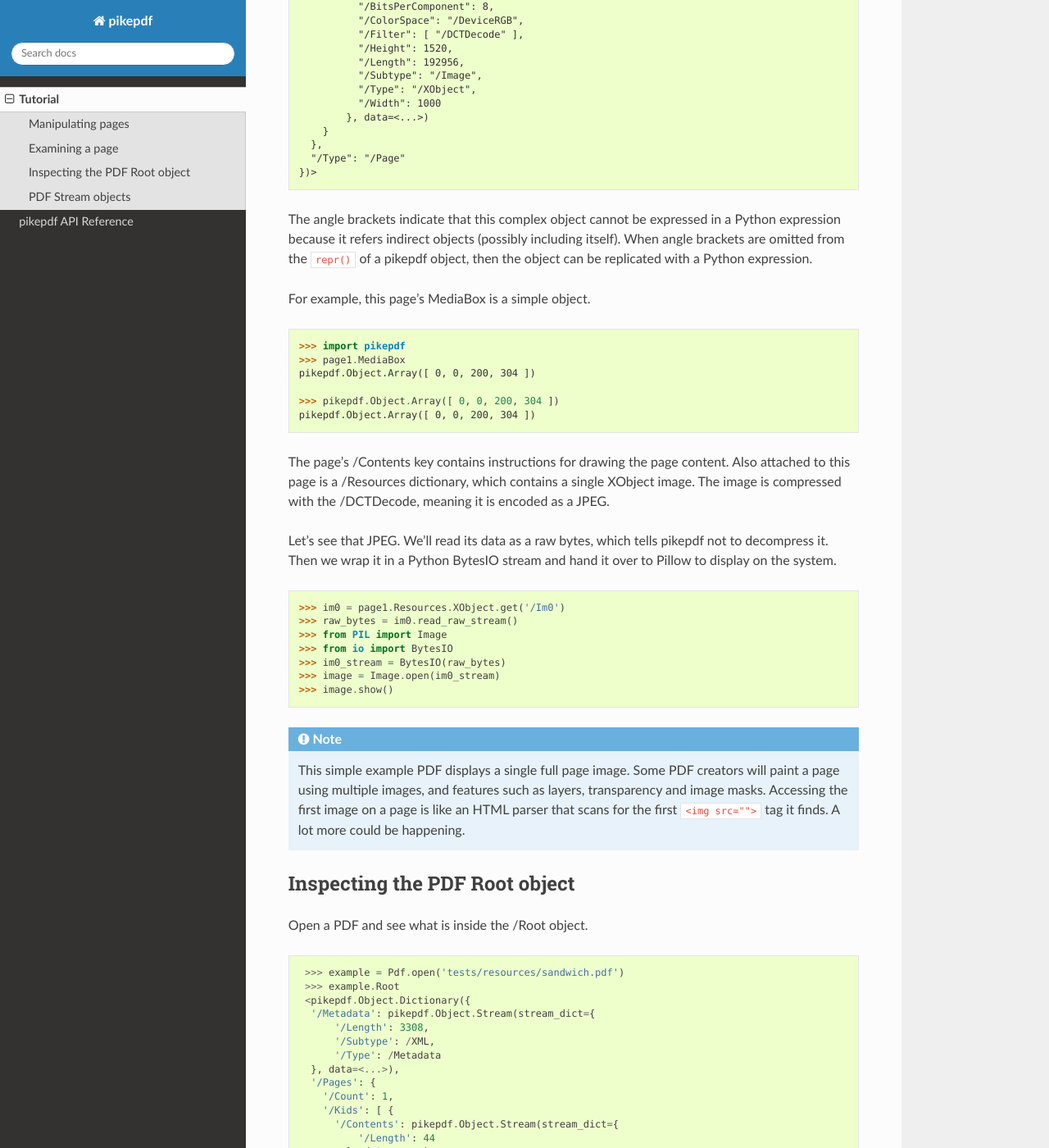
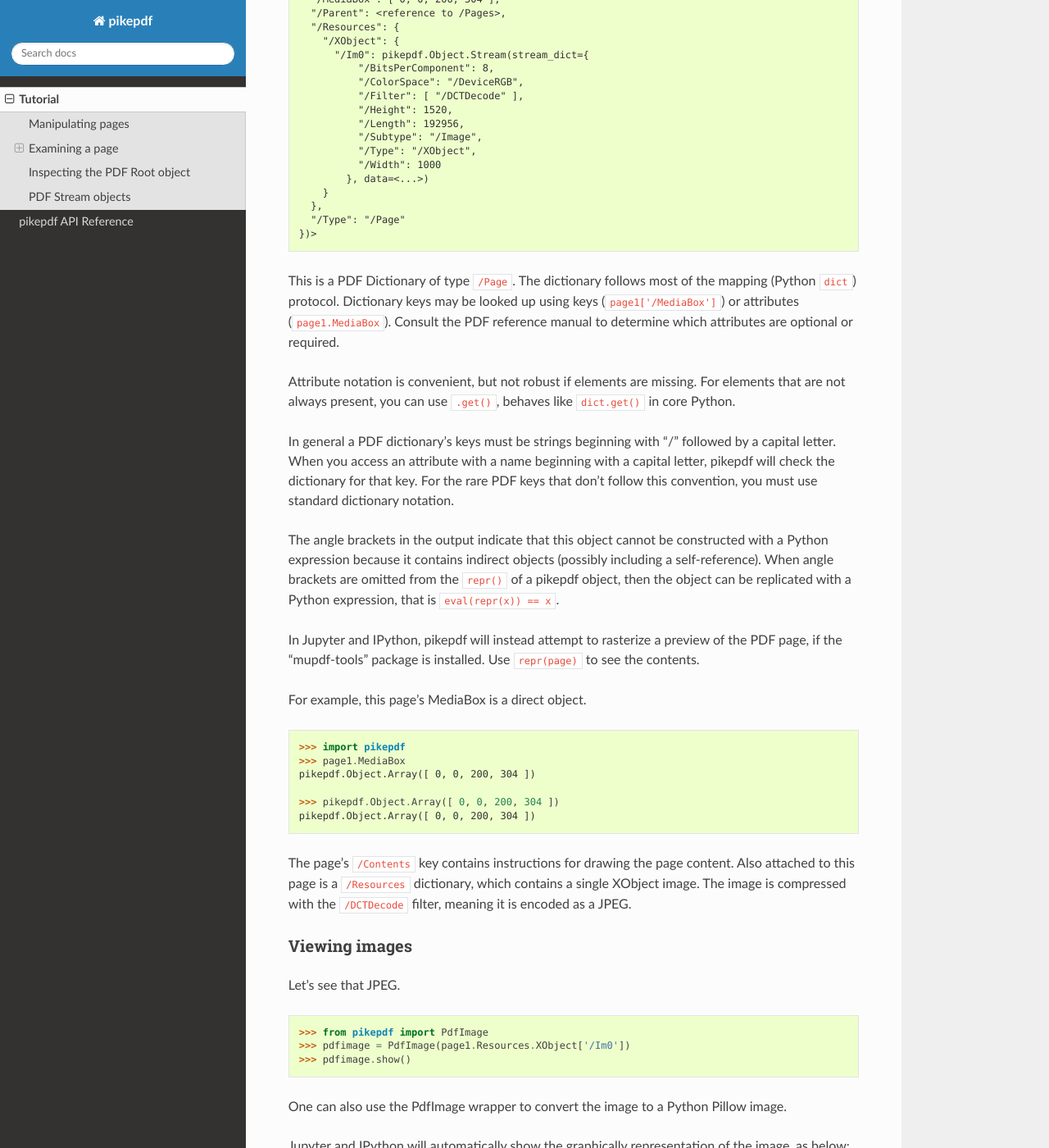
Before and after one commit to pikepdf/pikepdf, a Sphinx documentation site: the page built from docs/tutorial.rst, in a window 1280 px wide and 1400 px high, scrolled down 1894 px. Shown: the whole window at 82% size. Built offline with Sphinx 7.4.7 and the Read the Docs theme 2.0.0, drawn with Linux system fonts in a browser that asks for light colours; the version number could not be read and is left out; some of the changed text lies outside the part shown.

Commit message:
Improve tutorial

```diff
--- a/docs/tutorial.rst
+++ b/docs/tutorial.rst
@@ -1,8 +1,8 @@
 Tutorial
-========
+********
 
 In contrast to better known PDF libraries, pikepdf uses a single object to
-represent a PDF, whether, reading, writing or merging. We have cleverly named
+represent a PDF, whether reading, writing or merging. We have cleverly named
 this :class:`pikepdf.Pdf`.
 
 .. code-block:: python
@@ -22,10 +22,10 @@
 and ``Pdf.save()`` accepts seekable streams as output.
 
 Manipulating pages
-------------------
+==================
 
 pikepdf presents the pages in a PDF through the ``Pdf.pages`` property, which
-follows the ``list`` protocol.
+follows the ``list`` protocol. As such page numbers begin at 0.
 
 .. code-block:: python
 
@@ -63,6 +63,7 @@
    report.pages[0]         # Also the first page in the document
    del report.pages.p(50)  # Drop page 50
 
+To avoid confusion, the ``.p()`` accessor does not accept Python slices.
 
 .. note::
 
@@ -74,13 +75,14 @@
 
 .. warning::
 
-   Accessing page information through the /Root object is also possible, but
-   not recommended. The /Pages data structure in a PDF can be fairly complex,
-   and the ``.pages`` interface manages this complexity.
+   It's possible to obtain page information through the PDF ``/Root`` object as well,
+   but not recommend. The internal consistency of the various ``/Page`` and ``/Pages``
+   is not guaranteed when accessed in this manner, and in some PDFs the data
+   structure for these is fairly cmoplex. Use the ``.pages`` interface.
 
 
 Examining a page
-----------------
+================
 
 .. code-block:: python
 
@@ -110,13 +112,32 @@
     "/Type": "/Page"
   })>
 
+This is a PDF Dictionary of type ``/Page``. The dictionary follows most of the
+mapping (Python ``dict``) protocol. Dictionary keys may be looked up using
+keys (``page1['/MediaBox']``) or attributes (``page1.MediaBox``). Consult
+the PDF reference manual to determine which attributes are optional or required.
 
-The angle brackets indicate that this complex object cannot be expressed in a
-Python expression because it refers indirect objects (possibly including
-itself). When angle brackets are omitted from the ``repr()`` of a pikepdf
-object, then the object can be replicated with a Python expression.
+Attribute notation is convenient, but not robust if elements are missing.
+For elements that are not always present, you can use ``.get()``, behaves like
+``dict.get()`` in core Python.
 
-For example, this page's MediaBox is a simple object.
+In general a PDF dictionary's keys must be strings beginning with "/"
+followed by a capital letter. When you access an attribute with a name
+beginning with a capital letter, pikepdf will check the dictionary for
+that key. For the rare PDF keys that don't follow this convention, you
+must use standard dictionary notation.
+
+The angle brackets in the output indicate that this object cannot be
+constructed with a Python expression because it contains indirect objects
+(possibly including a self-reference). When angle brackets are omitted from the
+``repr()`` of a pikepdf object, then the object can be replicated with a Python
+expression, that is ``eval(repr(x)) == x``.
+
+In Jupyter and IPython, pikepdf will instead attempt to rasterize a preview of
+the PDF page, if the "mupdf-tools" package is installed. Use ``repr(page)`` to
+see the contents.
+
+For example, this page's MediaBox is a direct object.
 
 .. code-block:: python
 
@@ -127,24 +148,32 @@
   >>> pikepdf.Object.Array([ 0, 0, 200, 304 ])
   pikepdf.Object.Array([ 0, 0, 200, 304 ])
 
-The page's /Contents key contains instructions for drawing the page content.
-Also attached to this page is a /Resources dictionary, which contains a single
-XObject image. The image is compressed with the /DCTDecode, meaning it is
+The page's ``/Contents`` key contains instructions for drawing the page content.
+Also attached to this page is a ``/Resources`` dictionary, which contains a single
+XObject image. The image is compressed with the ``/DCTDecode`` filter, meaning it is
 encoded as a JPEG.
 
-Let's see that JPEG. We'll read its data as a raw bytes, which tells pikepdf
-not to decompress it. Then we wrap it in a Python BytesIO stream and hand it
-over to Pillow to display on the system.
+Viewing images
+--------------
+
+Let's see that JPEG.
 
 .. code-block:: python
 
-  >>> im0 = page1.Resources.XObject.get('/Im0')
-  >>> raw_bytes = im0.read_raw_stream()
-  >>> from PIL import Image
-  >>> from io import BytesIO
-  >>> im0_stream = BytesIO(raw_bytes)
-  >>> image = Image.open(im0_stream)
-  >>> image.show()
+  >>> from pikepdf import PdfImage
+  >>> pdfimage = PdfImage(page1.Resources.XObject['/Im0'])
+  >>> pdfimage.show()
+
+One can also use the PdfImage wrapper to convert the image to a Python Pillow
+image.
+
+Jupyter and IPython will automatically show the graphically representation of
+the image, as below:
+
+.. code-block:: python
+
+   In [1] : pdfimage
+  Out [1] : [the image appears here]
 
 .. note::
 
@@ -152,11 +181,18 @@
   will paint a page using multiple images, and features such as layers,
   transparency and image masks. Accessing the first image on a page is like an
   HTML parser that scans for the first ``<img src="">`` tag it finds. A lot
-  more could be happening.
+  more could be happening. There can be multiple images drawn multiple times
+  on a page, vector art, overdrawing, masking, and transparency. A set of resources
+  can be grouped together in a "Form XObject" (not to be confused with a PDF Form),
+  and drawn at all once. Images can be referenced by multiple pages.
 
+Replacing an image
+------------------
+
+See ``test_image_access.py::test_image_replace``.
 
 Inspecting the PDF Root object
-------------------------------
+==============================
 
 Open a PDF and see what is inside the /Root object.
 
@@ -202,19 +238,9 @@
 The /Root object is a PDF dictionary that describes where
 the rest of the PDF content is.
 
-Attribute notation is convenient, but not robust if elements are missing.
-For elements that are not always present, you can even use ``.get()`` on
-the PDF dictionary to specify a fallback.
-
-In general a PDF dictionary's keys must be strings beginning with "/"
-followed by a capital letter. When you access an attribute with a name
-beginning with a capital letter, pikepdf will check the dictionary for
-that key. For the rare PDF keys that don't follow this convention, you
-must use standard dictionary notation.
-
 
 PDF Stream objects
-------------------
+==================
 
 Let's read the metadata, which the PDF helpful tells us is coded in XML,
 and is a :class:`pikepdf.Object.Stream`. A ``Stream`` is a PDF construct
```
Also changed, not shown: other parts of docs/tutorial.rst (+0 -1 lines).
